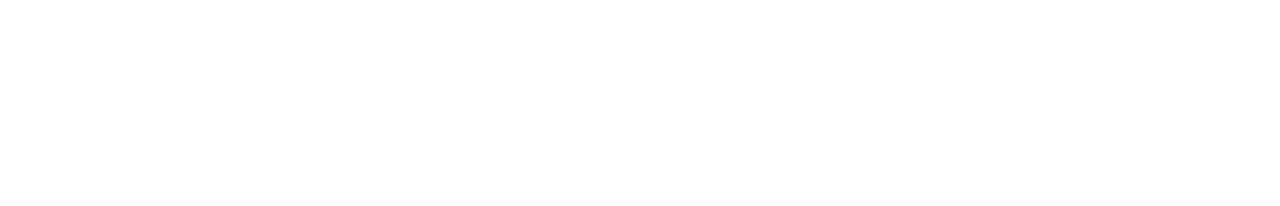
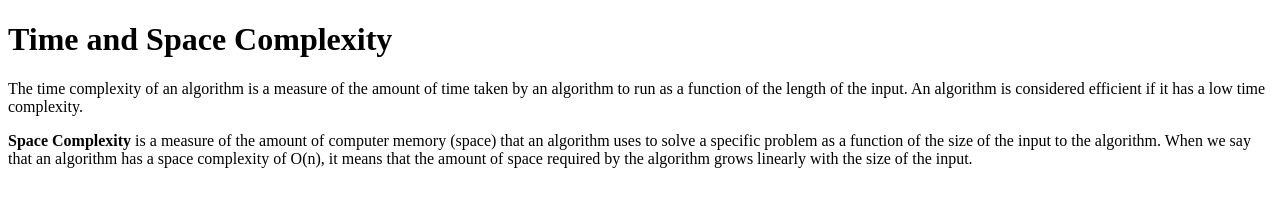
Before and after one commit to acciojob/time-and-space-complexity-NaseerAhmad11, a website: page main.html in a window 1280 px wide. Drawn offline with Linux system fonts and the light colour scheme.

Commit message:
created a submission

```diff
--- a/main.html
+++ b/main.html
@@ -8,7 +8,10 @@
 
 <body>
 	<!-- the entire body must be written by student -->
-    <script type="text/javascript" src="./script.js">
+	<h1>Time and Space Complexity</h1>
+	<p>The time complexity of an algorithm is a measure of the amount of time taken by an algorithm to run as a function of the length of the input. An algorithm is considered efficient if it has a low time complexity.</p>
+    <p><b>Space Complexity</b> is a measure of the amount of computer memory (space) that an algorithm uses to solve a specific problem as a function of the size of the input to the algorithm. When we say that an algorithm has a space complexity of O(n), it means that the amount of space required by the algorithm grows linearly with the size of the input.</p>
+	<script type="text/javascript" src="./script.js">
 </script>
 
 </body>
```
